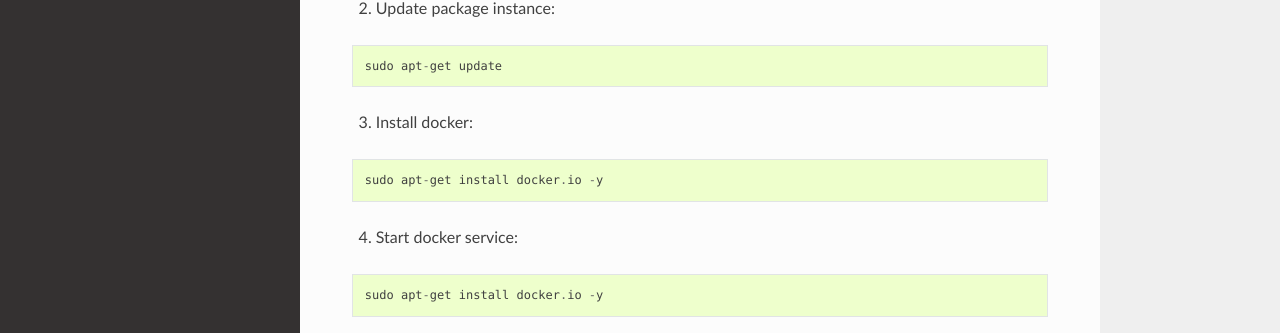
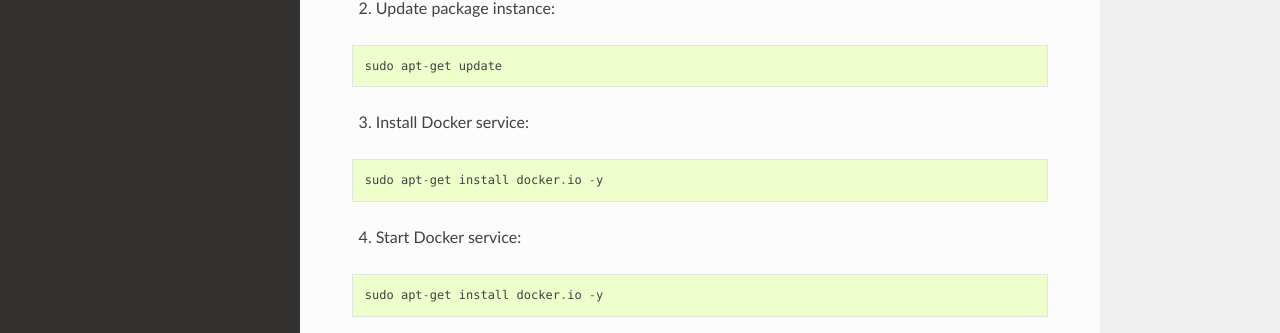
Before and after one commit to Caltech-IPAC/rapid, a Sphinx documentation site: the page built from docs/source/install/docker.rst, in a window 1280 px wide and 1024 px high. Shown: the part 334-667 px from the top of the window. Built offline with Sphinx 7.4.7 and the Read the Docs theme 3.1.0, drawn with Linux system fonts in a browser that asks for light colours; formulas are drawn with MathJax 3.

```diff
--- a/docs/source/dev/notes.rst
+++ b/docs/source/dev/notes.rst
@@ -181,9 +181,11 @@ Since this Docker image contains the ENTRYPOINT instruction, you must override i
    cd /tmp
    export ROMANTESSELLATIONDBNAME=/work/roman_tessellation_nside512.db
    export RID=172211
-   python3 /code/pipeline/awsBatchSubmitJobs_launchSingleSciencePipeline.py
+   python3.11 /code/pipeline/awsBatchSubmitJobs_launchSingleSciencePipeline.py
 
    exit
+
+Python 3.11 is required and it is installed inside the Docker image (/usr/bin/python3.11).
 
 After the AWS Batch job finishes, there are files written to S3 buckets that can be examined:
 
--- a/docs/source/install/docker.rst
+++ b/docs/source/install/docker.rst
@@ -18,13 +18,13 @@ Install Docker on Ubuntu EC2 instance
 
    sudo apt-get update
 
-3. Install docker:
+3. Install Docker service:
 
 .. code-block::
 
    sudo apt-get install docker.io -y
 
-4. Start docker service:
+4. Start Docker service:
 
 .. code-block::
 
```
